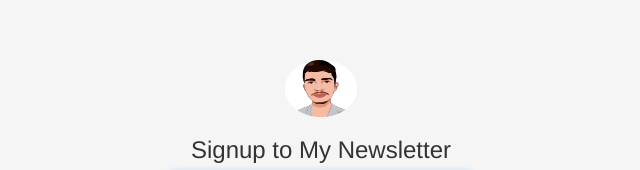
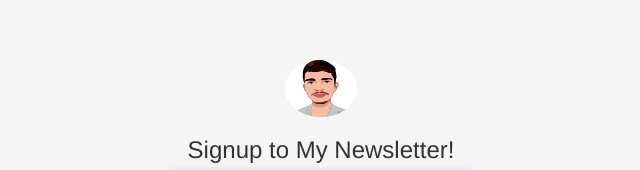
Before and after one commit to KaranChandekar/Newsletter-Signup, a website: page signup.html in a window 1280 px wide. Shown: the part 195-365 px from the top of the page, 319-959 px from the left. Drawn offline with nearby package versions, Linux system fonts and the light colour scheme.

Commit message:
modify h1

```diff
--- a/signup.html
+++ b/signup.html
@@ -81,7 +81,7 @@
           width="72"
           height="57"
         />
-        <h1 class="h3 mb-3 fw-normal">Signup to My Newsletter</h1>
+        <h1 class="h3 mb-3 fw-normal">Signup to My Newsletter!</h1>
 
         <div class="form-floating">
           <input
```
